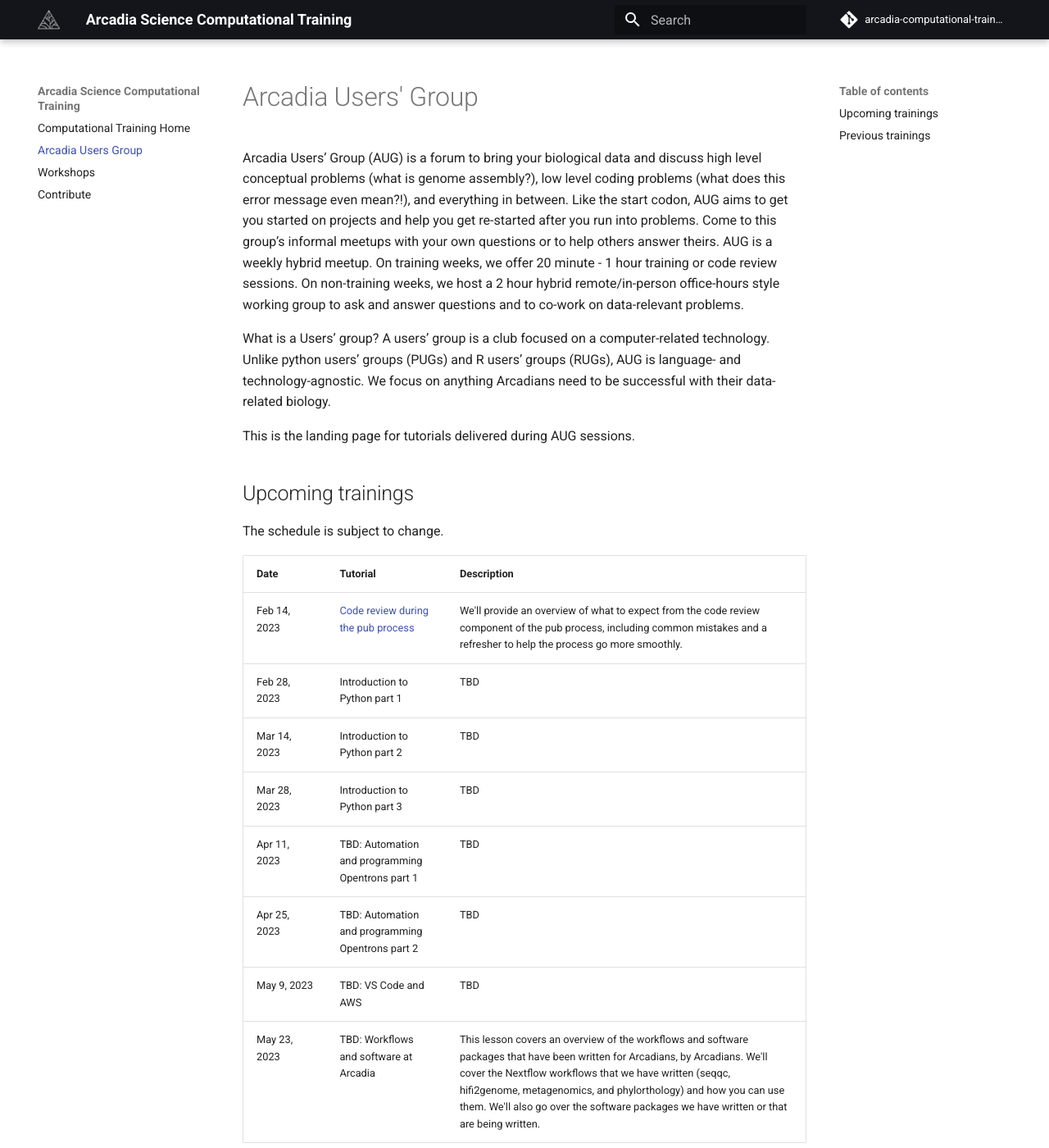
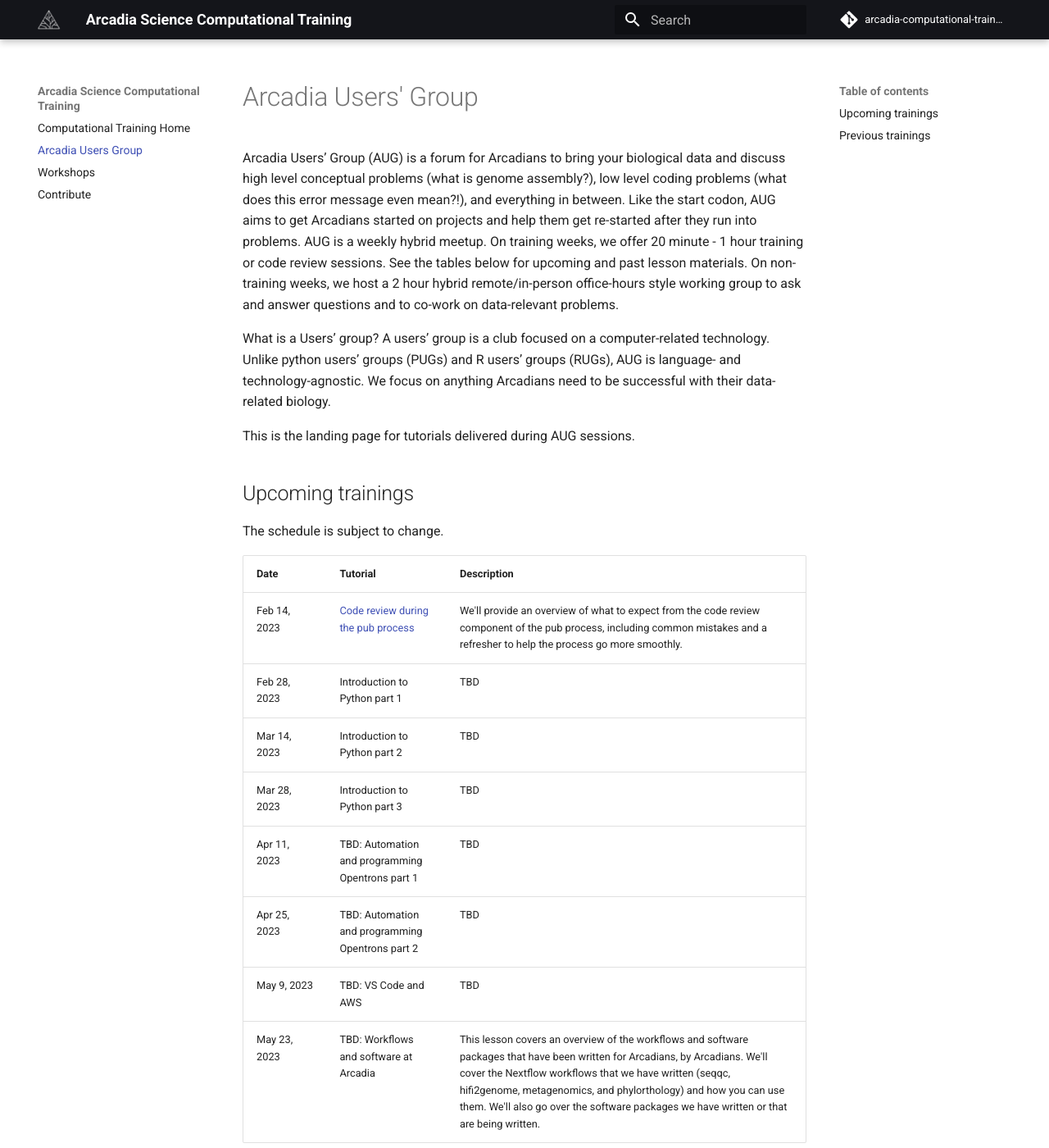
Before and after one commit to Arcadia-Science/arcadia-computational-training, an MkDocs documentation site: the page built from docs/arcadia-users-group/overview.md, in a window 1280 px wide and 1400 px high. Shown: the whole window at 82% size. Built offline with MkDocs 1.6.1 and Material for MkDocs 9.7.7, drawn with Linux system fonts in a browser that asks for light colours; comment, search, counter and statistics services are not loaded; some of the changed text lies outside the part shown.

Commit message:
update language describing AUG

```diff
--- a/docs/arcadia-users-group/overview.md
+++ b/docs/arcadia-users-group/overview.md
@@ -1,10 +1,10 @@
 # Arcadia Users' Group
 
-Arcadia Users’ Group (AUG) is a forum to bring your biological data and discuss high level conceptual problems (what is genome assembly?), low level coding problems (what does this error message even mean?!), and everything in between.
-Like the start codon, AUG aims to get you started on projects and help you get re-started after you run into problems.
-Come to this group’s informal meetups with your own questions or to help others answer theirs.
+Arcadia Users’ Group (AUG) is a forum for Arcadians to bring your biological data and discuss high level conceptual problems (what is genome assembly?), low level coding problems (what does this error message even mean?!), and everything in between.
+Like the start codon, AUG aims to get Arcadians started on projects and help them get re-started after they run into problems.
 AUG is a weekly hybrid meetup.
 On training weeks, we offer 20 minute - 1 hour training or code review sessions.
+See the tables below for upcoming and past lesson materials.
 On non-training weeks, we host a 2 hour hybrid remote/in-person office-hours style working group to ask and answer questions and to co-work on data-relevant problems.
 
 What is a Users’ group?
```
Also changed, not shown: other parts of docs/arcadia-users-group/overview.md (+2 -0 lines), docs/index.md (+4 -1 lines).
